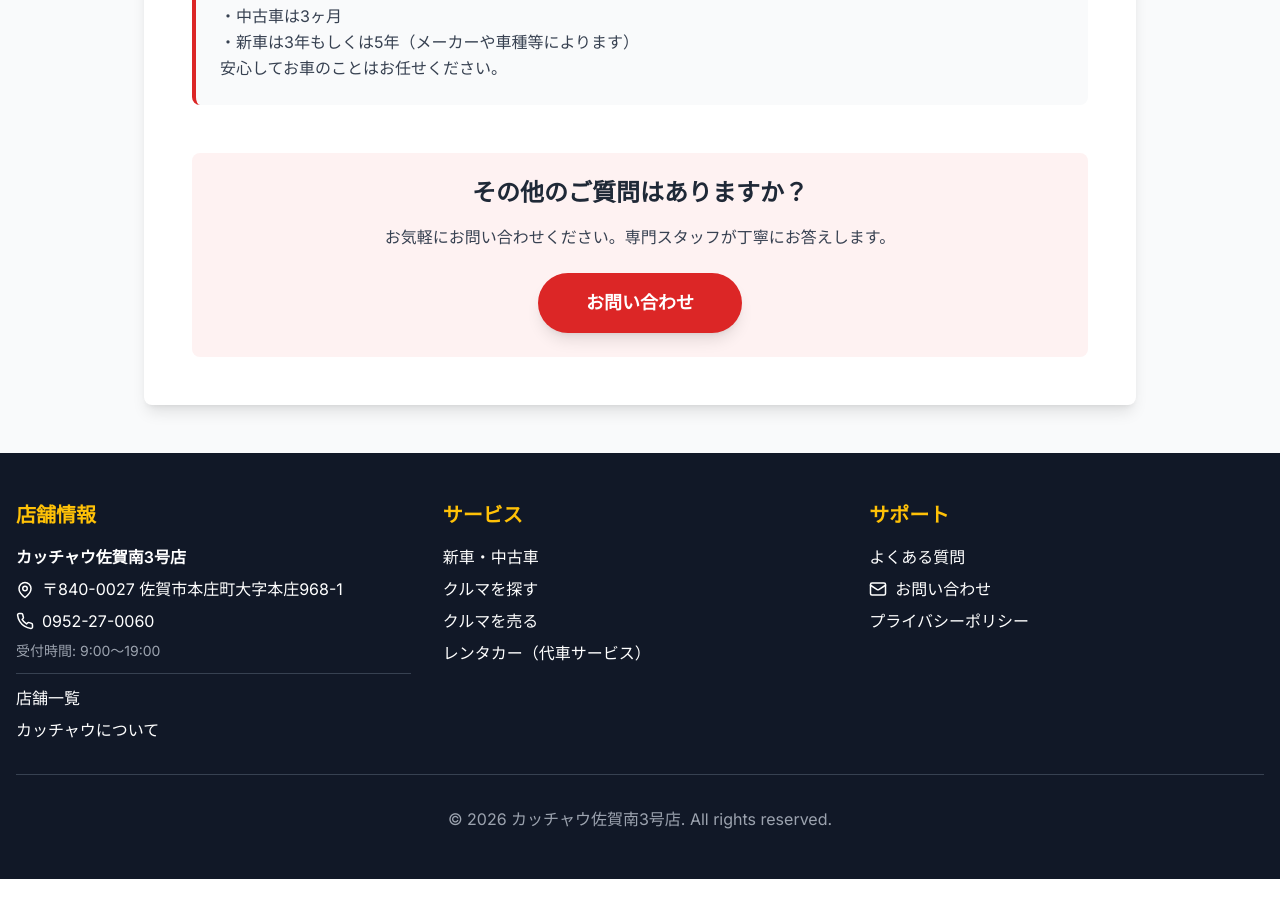
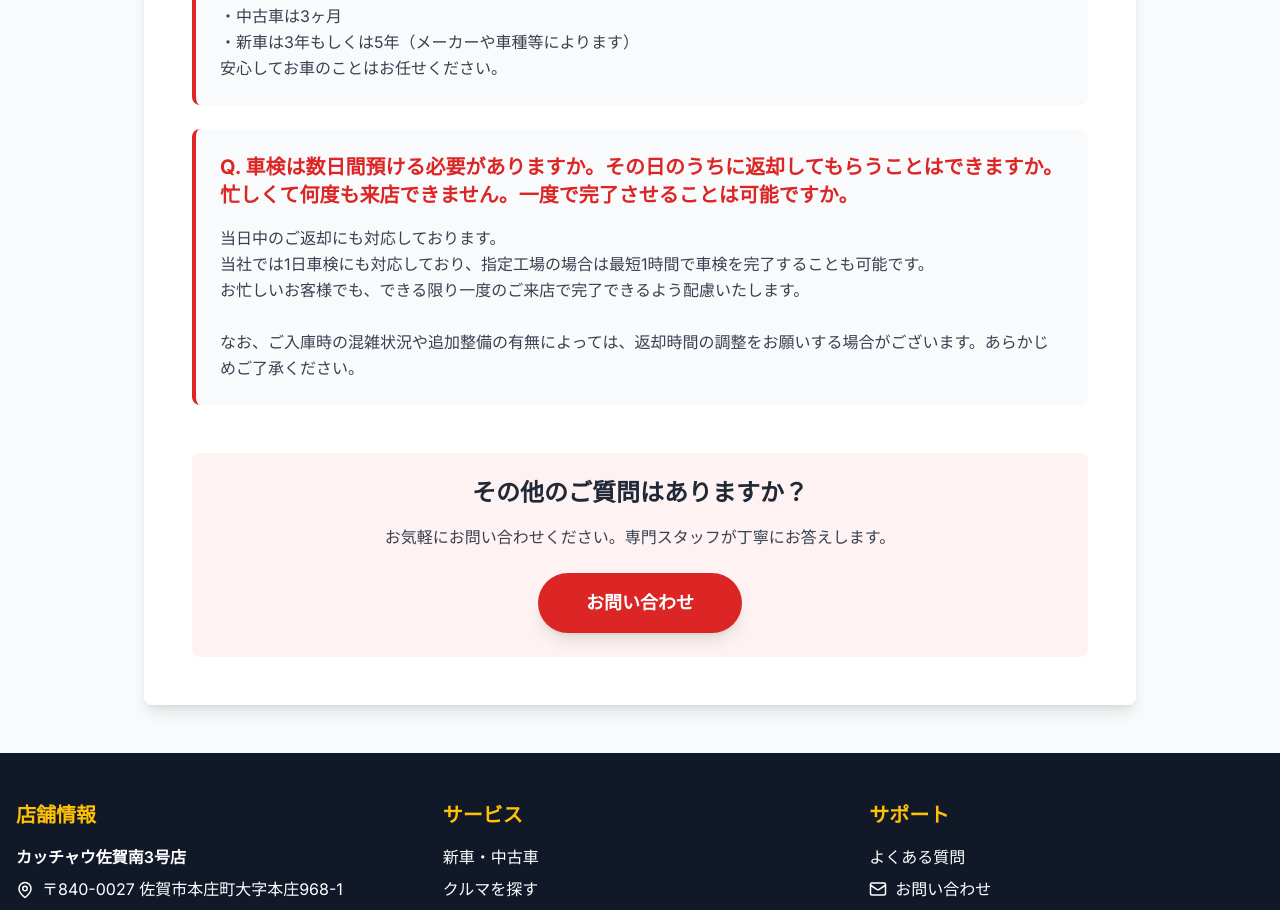
Before and after one commit to homepagebusinessfc-debug/homepage-business-project, a Next.js app: page /question in a window 1280 px wide. Shown: the part 2123-3033 px from the top of the page. Before the commit the page ends 3002 px from the top, so only its background shows below. Built offline with nearby package versions, Linux system fonts and the light colour scheme.

Commit message:
Update file page.tsx

```diff
--- a/app/question/page.tsx
+++ b/app/question/page.tsx
@@ -47,6 +47,14 @@ export default function QuestionPage() {
       answer: [
         {
           content: '保証期間としては、\n・中古車は3ヶ月\n・新車は3年もしくは5年（メーカーや車種等によります）\n安心してお車のことはお任せください。'
+        }
+      ]
+    },
+    {
+      question: '車検は数日間預ける必要がありますか。その日のうちに返却してもらうことはできますか。忙しくて何度も来店できません。一度で完了させることは可能ですか。',
+      answer: [
+        {
+          content: '当日中のご返却にも対応しております。\n当社では1日車検にも対応しており、指定工場の場合は最短1時間で車検を完了することも可能です。\nお忙しいお客様でも、できる限り一度のご来店で完了できるよう配慮いたします。\n\nなお、ご入庫時の混雑状況や追加整備の有無によっては、返却時間の調整をお願いする場合がございます。あらかじめご了承ください。'
         }
       ]
     }
```
